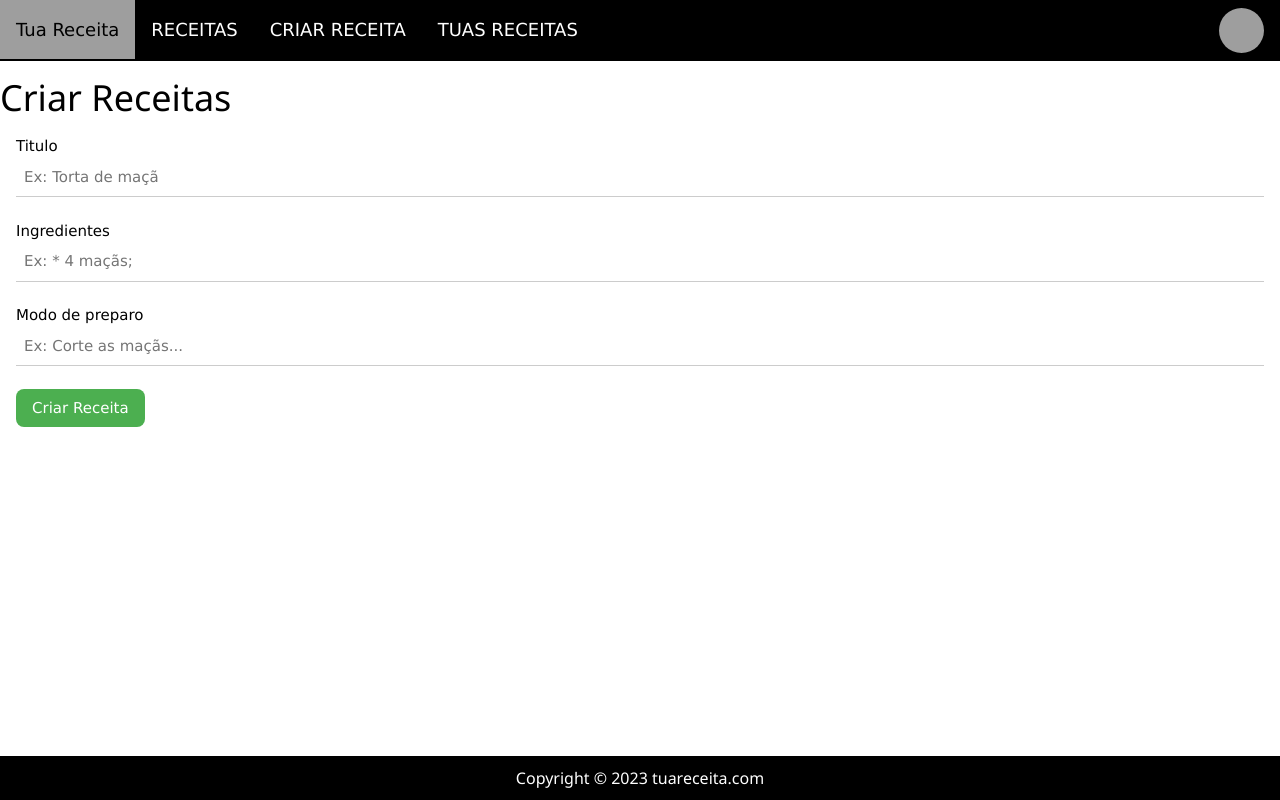
After one commit to PedroEduardoSS/tua-receita, a PHP site: page /view/criar_receitas.php in a window 1280 px wide. The commit adds this page. Run offline with PHP 8.4, Linux system fonts and the light colour scheme; the visitor is signed in with stand-in values (Sample User, id 1); grey boxes are pictures that could not be loaded.

Commit message:
add criar receita functionality

```diff
--- a/control/editar_perfil_controller.php
+++ b/control/editar_perfil_controller.php
@@ -71,6 +71,9 @@ if ($_SERVER["REQUEST_METHOD"] == "POST") {
         if (strlen($_POST["senha"]) < 8) {
             $senhaErr = "Senha deve ser no mínimo 8 caracteres!";
             $countErr = 1;
+        } elseif (strlen($_POST["senha"]) > 12) {
+            $senhaErr = "Senha deve ser no máximo 12 caracteres!";
+            $countErr = 1;
         }
     }
 }
--- /dev/null
+++ b/control/receita_controller.php
@@ -0,0 +1,41 @@
+<?php
+include('../model/protect.php');
+
+$receita_titulo = $ingredientes = $preparo = "";
+$receita_tituloErr = $ingredientesErr = $preparoErr = "";
+$countErr = 0;
+
+if ($_SERVER["REQUEST_METHOD"] == "POST") {
+    if (empty($_POST["receita_titulo"])) {
+        $receita_tituloErr = "Preencha o título";
+        $countErr = 1;
+    } else {
+        $receita_titulo = test_data($_POST["receita_titulo"]);
+    }
+
+    if (empty($_POST["ingredientes"])) {
+        $ingredientesErr = "Preencha os ingredientes";
+        $countErr = 1;
+    } else {
+        $ingredientes = test_data($_POST["ingredientes"]);
+    }
+
+    if (empty($_POST["preparo"])) {
+        $preparoErr = "Preencha o modo de preparo";
+        $countErr = 1;
+    } else {
+        $preparo = test_data($_POST["preparo"]);
+    }
+}
+
+function test_data($data) {
+    $data = trim($data);
+    $data = stripslashes($data);
+    $data = htmlspecialchars($data);
+    return $data;
+}
+
+if ($countErr == 0){
+    include('../model/save.php');
+}
+?>
--- a/control/signup_controller.php
+++ b/control/signup_controller.php
@@ -38,6 +38,9 @@ if ($_SERVER["REQUEST_METHOD"] == "POST") {
         if (strlen($_POST["senha"]) < 8) {
             $senhaErr = "Senha deve ser no mínimo 8 caracteres!";
             $countErr = 1;
+        } elseif (strlen($_POST["senha"]) > 12) {
+            $senhaErr = "Senha deve ser no máximo 12 caracteres!";
+            $countErr = 1;
         }
     }
 }
--- a/include/navbar.php
+++ b/include/navbar.php
@@ -1,12 +1,13 @@
 <nav class="w3-bar w3-black">
     <a class="w3-bar-item w3-hover-grey w3-button w3-large w3-padding-16" href="../view/home.php">Tua Receita</a>
     <a class="w3-bar-item w3-hover-grey w3-button w3-large w3-padding-16" href="../view/receitas.php">RECEITAS</a>
+    <a class="w3-bar-item w3-hover-grey w3-button w3-large w3-padding-16" href="../view/criar_receitas.php">CRIAR RECEITA</a>
     <a class="w3-bar-item w3-hover-grey w3-button w3-large w3-padding-16" href="../view/tuas_receitas.php">TUAS RECEITAS</a>
     <div class="w3-dropdown-hover w3-right w3-hide-small">
         <button class="w3-button"><?php echo "<img id='foto_perfil' class='w3-image w3-round-xxlarge' src='".$_SESSION['foto_perfil']."' alt='foto de perfil' style='width:45px; height:45px'>"; ?></button>
         <div class="w3-dropdown-content w3-bar-block w3-card-4">
-            <a href="../view/perfil.php" class="w3-bar-item w3-button">Perfil</a>
-            <a href="../view/logout.php" class="w3-bar-item w3-button">Sair</a>
+            <a href="../view/perfil.php" class="w3-bar-item w3-button w3-hover-blue">Perfil</a>
+            <a href="../view/logout.php" class="w3-bar-item w3-button w3-hover-red">Sair</a>
         </div>
     </div>
     <a href="javascript:void(0);" class="w3-bar-item w3-button w3-right w3-hide-large w3-hide-medium" onclick="responseNav()">
@@ -15,7 +16,7 @@
 </nav>
 
 <nav id="smallMenu" class="w3-bar-block w3-black w3-hide w3-hide-large w3-hide-medium">
-    <a class="w3-bar-item w3-hover-grey w3-button" href="perfil.php">Perfil</a>
+    <a class="w3-bar-item w3-hover-blue w3-button" href="perfil.php">Perfil</a>
     <a class="w3-bar-item w3-hover-red w3-button" href="logout.php">Sair</a>
 </nav>
 
--- a/model/save.php
+++ b/model/save.php
@@ -138,9 +138,9 @@ switch (@$_REQUEST["action"]) {
         $res = $stmt->execute();
 
         if($res==true){
-            header("Location: index.php");
+            header("Location: ../index.php");
         } else {
-            print "<script>alert('Falha em cadastrar!');</script>";
+            print "<script>alert('Falha em excluir!');</script>";
         }
         break;
 
@@ -181,6 +181,19 @@ switch (@$_REQUEST["action"]) {
         }
         break;
 
+    case 'criar_receita':
+        $sql = "INSERT INTO receitas (receita_titulo, ingredientes, preparo, usuario_id) VALUES (?, ?, ?, ?)";
+        $stmt = $conn->prepare($sql);
+        $stmt->bind_param('sssi', $receita_titulo, $ingredientes , $preparo, $_SESSION["id"]);
+        $res = $stmt->execute();
+
+        if($res==true){
+            header("Location: ../view/home.php");
+        } else {
+            print "<script>alert('Falha em excluir!');</script>";
+        }
+        break;
+
     default:
         # code...
         break;
--- a/signup.php
+++ b/signup.php
@@ -24,7 +24,7 @@ include_once("control/signup_controller.php");
         <span class="error"><?php echo $emailErr;?></span>
         <br>
         <label for="pwd">Senha:</label>
-        <input type="password" class="w3-input" id="pwd" placeholder="Senha de 8 caracteres ou mais" name="senha" require>
+        <input type="password" class="w3-input" id="pwd" placeholder="Senha de 8 até 12 caracteres" name="senha" require>
         <span class="error"><?php echo $senhaErr;?></span>
 
         <input class="w3-check w3-section" type="checkbox" name="remember" required> Eu li e aceito os
--- /dev/null
+++ b/view/criar_receitas.php
@@ -0,0 +1,42 @@
+<?php
+    include('../control/receita_controller.php');
+?>
+<!DOCTYPE html>
+<html lang="pt-br">
+
+<?php
+    $page_title = "Criar Receita";
+    include('../include/head.php');
+?>
+
+<body>
+    <?php
+        include('../include/navbar.php');
+    ?>
+    <h1>Criar Receitas</h1>
+    <form class="w3-container" action="<?php echo htmlspecialchars($_SERVER['PHP_SELF']);?>" method="post">
+        <input type="hidden" name="action" value="criar_receita">
+
+        <label>Titulo</label>
+        <input class="w3-input" type="text" name="receita_titulo" placeholder="Ex: Torta de maçã" required>
+        <span class="error"><?php echo $receita_tituloErr;?></span>
+        <br>
+
+        <label>Ingredientes</label>
+        <input class="w3-input" type="text" name="ingredientes" placeholder="Ex: * 4 maçãs;">
+        <span class="error"><?php echo $ingredientesErr;?></span>
+        <br>
+
+        <label>Modo de preparo</label>
+        <input class="w3-input" type="text" name="preparo" placeholder="Ex: Corte as maçãs...">
+        <span class="error"><?php echo $preparoErr;?></span>
+        <br>
+
+        <input type="submit" class="w3-button w3-green w3-round-large" value="Criar Receita">
+    </form>
+    <?php
+        include('../include/footer.php');
+    ?>
+</body>
+
+</html>
--- a/view/signout.php
+++ b/view/signout.php
@@ -1,6 +1,6 @@
 <?php
-include('model/protect.php');
-include('model/save.php');
+include('../model/protect.php');
+include('../model/save.php');
 ?>
 
 <!DOCTYPE html>
@@ -19,7 +19,7 @@ include_once('../include/head.php');
             <h1>Encerramento de conta</h1>
             <p>Essa ação irá encerrar sua conta permanentemente.</p>
             <h6>Tem certeza? (volte à pagina anterior se não tiver certeza)</h6>
-            <input type="submit" class="w3-button w3-red w3-round-large" name="submit" value="Excluir Permanentemente">
+            <input type="submit" class="w3-button w3-red w3-round-large" value="Excluir Permanentemente">
         </form>
     </div>
 </body>
```
